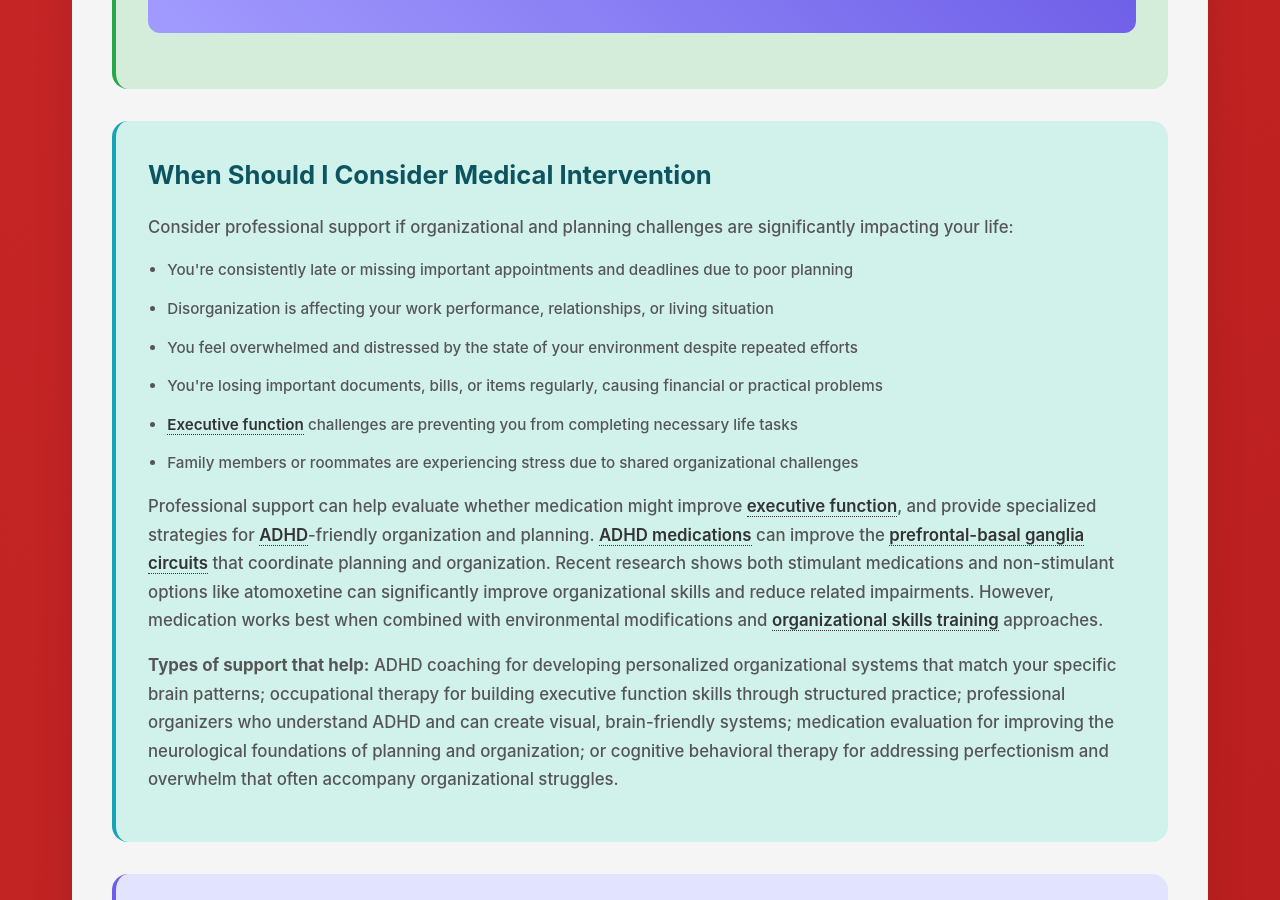
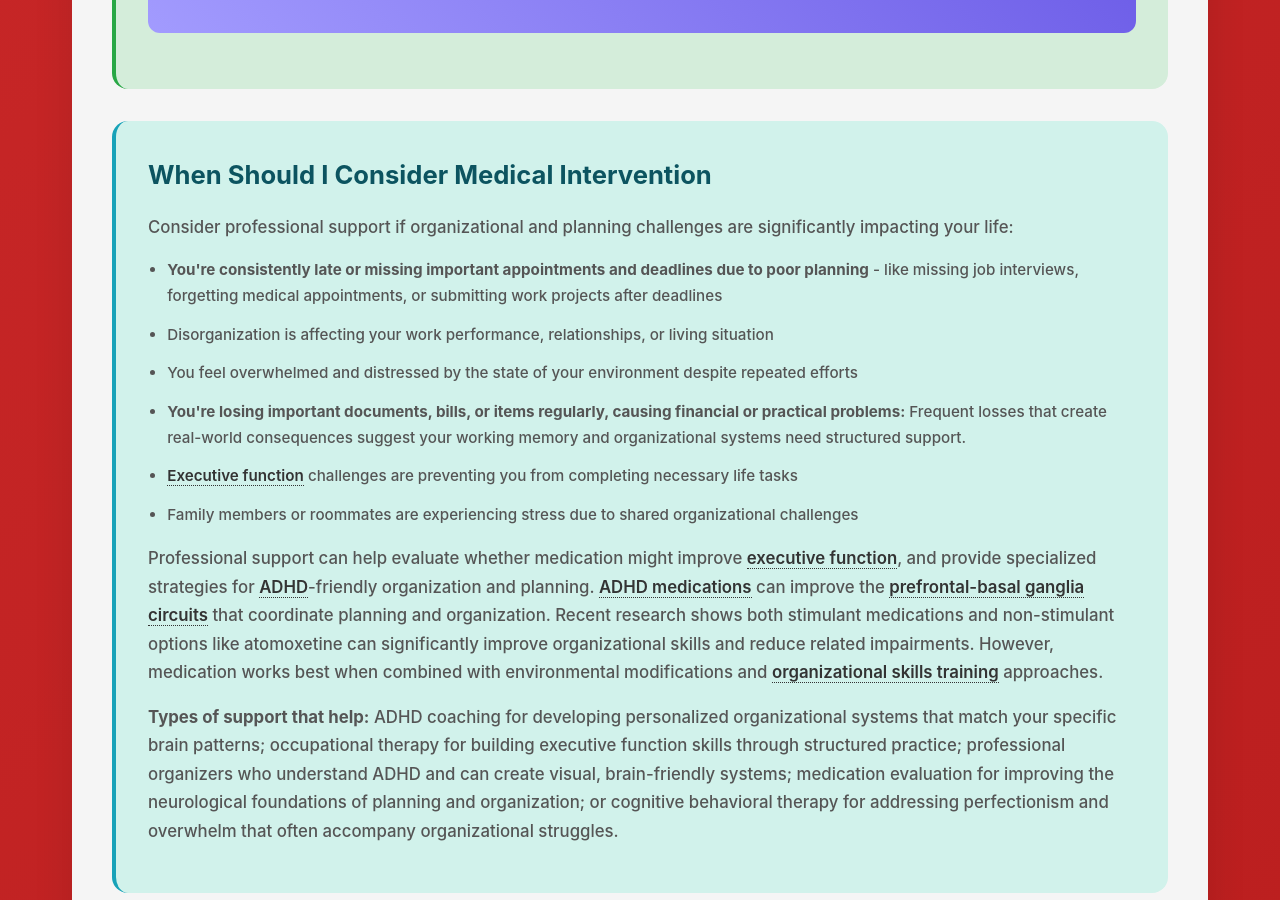
Before and after one commit to neurodivergent-survival-guide/neurodivergent-survival-guide, a Jekyll site: the page built from struggles/organization-and-planning-challenges.html, in a window 1280 px wide and 900 px high, scrolled down 3687 px. Built offline with Jekyll 4.4.1, drawn with Linux system fonts in a browser that asks for light colours.

Commit message:
Update organization-and-planning-challenges.html

```diff
--- a/struggles/organization-and-planning-challenges.html
+++ b/struggles/organization-and-planning-challenges.html
@@ -111,10 +111,10 @@ search_terms: ["can't get organized", "total chaos", "lose everything", "where d
         <p>Consider professional support if organizational and planning challenges are significantly impacting your life:</p>
 
         <ul>
-            <li>You're consistently late or missing important appointments and deadlines due to poor planning</li>
+            <li><strong>You're consistently late or missing important appointments and deadlines due to poor planning</strong> - like missing job interviews, forgetting medical appointments, or submitting work projects after deadlines</li>
             <li>Disorganization is affecting your work performance, relationships, or living situation</li>
             <li>You feel overwhelmed and distressed by the state of your environment despite repeated efforts</li>
-            <li>You're losing important documents, bills, or items regularly, causing financial or practical problems</li>
+            <li><strong>You're losing important documents, bills, or items regularly, causing financial or practical problems:</strong> Frequent losses that create real-world consequences suggest your working memory and organizational systems need structured support.</li>
             <li><span class="jargon">Executive function<span class="tooltip">Mental skills that help you plan, focus, remember instructions, and manage multiple tasks</span></span> challenges are preventing you from completing necessary life tasks</li>
             <li>Family members or roommates are experiencing stress due to shared organizational challenges</li>
         </ul>
```
